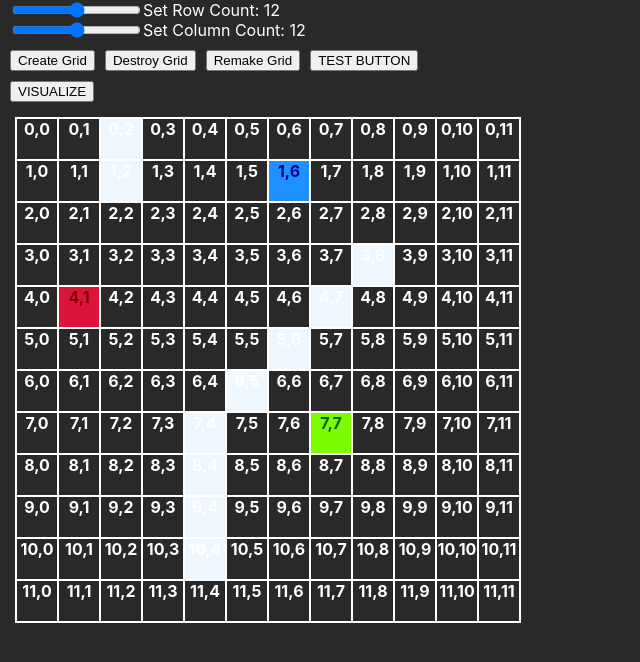
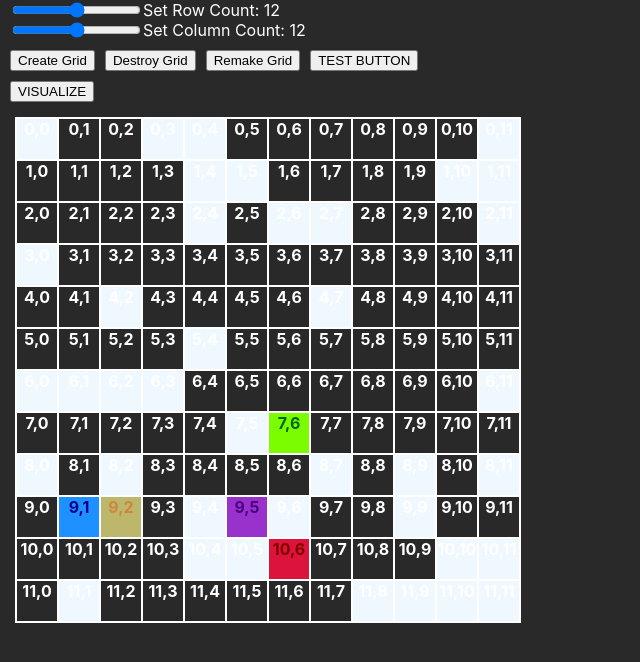
Before and after one commit to vik-ma/pathfinding-race, a React (Create React App) app: page / in a window 1280 px wide. Shown: the top 662 px of the page, without its empty margins (0-640 px from the left). Built offline with nearby package versions, Linux system fonts and the light colour scheme.

Commit message:
Added randomly generated walls and start/goal nodes

```diff
--- a/src/App.js
+++ b/src/App.js
@@ -13,19 +13,56 @@ function App() {
   const [rowCount, setRowCount] = useState(SLIDER_DEFAULT_VALUE);
   const [colCount, setColCount] = useState(SLIDER_DEFAULT_VALUE);
 
+  // const [randRow1, setRandRow1] = useState(Math.floor(Math.random() * rowCount));
+  // const [randRow2, setRandRow2] = useState(Math.floor(Math.random() * rowCount));
+  // const [randRow3, setRandRow3] = useState(Math.floor(Math.random() * rowCount));
+  // const [randRow4, setRandRow4] = useState(Math.floor(Math.random() * rowCount));
+  // const [randRow5, setRandRow5] = useState(Math.floor(Math.random() * rowCount));
+
+  // const [randCol1, setRandCol1] = useState(Math.floor(Math.random() * colCount));
+  // const [randCol2, setRandCol2] = useState(Math.floor(Math.random() * colCount));
+  // const [randCol3, setRandCol3] = useState(Math.floor(Math.random() * colCount));
+  // const [randCol4, setRandCol4] = useState(Math.floor(Math.random() * colCount));
+  // const [randCol5, setRandCol5] = useState(Math.floor(Math.random() * colCount));
+
   const [gridKey, setGridKey] = useState(0);
 
   const remakeGrid = () => {
     setIsGridRendered(false);
     setGridKey(gridKey + 1);
     setIsGridRendered(true);
+    // setRandRow1(Math.floor(Math.random() * rowCount));
+    // setRandRow2(Math.floor(Math.random() * rowCount));
+    // setRandRow3(Math.floor(Math.random() * rowCount));
+    // setRandRow4(Math.floor(Math.random() * rowCount));
+    // setRandRow5(Math.floor(Math.random() * rowCount));
+    // setRandCol1(Math.floor(Math.random() * colCount));
+    // setRandCol2(Math.floor(Math.random() * colCount));
+    // setRandCol3(Math.floor(Math.random() * colCount));
+    // setRandCol4(Math.floor(Math.random() * colCount));
+    // setRandCol5(Math.floor(Math.random() * colCount));
   };
 
   return (
     <div className="App">
       <header className="App-header">
         <GridContext.Provider
-          value={{ rowCount, setRowCount, colCount, setColCount }}
+          value={{
+            rowCount,
+            setRowCount,
+            colCount,
+            setColCount,
+            // randRow1,
+            // randRow2,
+            // randRow3,
+            // randRow4,
+            // randRow5,
+            // randCol1,
+            // randCol2,
+            // randCol3,
+            // randCol4,
+            // randCol5,
+          }}
         >
           <GridCustomizer />
           <div className="buttonContainer">
--- a/src/PathfindingVisualizer/GridGenerator.js
+++ b/src/PathfindingVisualizer/GridGenerator.js
@@ -11,22 +11,42 @@ import { BidirectionalSearch } from "../Algorithms/BidirectionalSearch";
 export const GridGenerator = () => {
   const { rowCount, colCount } = useContext(GridContext);
 
-  const [startNodeRow1, setStartNodeRow1] = useState(4);
-  const [startNodeCol1, setStartNodeCol1] = useState(1);
+  const [startNodeRow1, setStartNodeRow1] = useState(
+    Math.floor(Math.random() * rowCount)
+  );
+  const [startNodeCol1, setStartNodeCol1] = useState(
+    Math.floor(Math.random() * rowCount)
+  );
 
-  const [startNodeRow2, setStartNodeRow2] = useState(1);
-  const [startNodeCol2, setStartNodeCol2] = useState(6);
+  const [startNodeRow2, setStartNodeRow2] = useState(
+    Math.floor(Math.random() * rowCount)
+  );
+  const [startNodeCol2, setStartNodeCol2] = useState(
+    Math.floor(Math.random() * rowCount)
+  );
 
-  const [startNodeRow3, setStartNodeRow3] = useState(14);
-  const [startNodeCol3, setStartNodeCol3] = useState(6);
+  const [startNodeRow3, setStartNodeRow3] = useState(
+    Math.floor(Math.random() * rowCount)
+  );
+  const [startNodeCol3, setStartNodeCol3] = useState(
+    Math.floor(Math.random() * rowCount)
+  );
 
-  const [startNodeRow4, setStartNodeRow4] = useState(17);
-  const [startNodeCol4, setStartNodeCol4] = useState(17);
+  const [startNodeRow4, setStartNodeRow4] = useState(
+    Math.floor(Math.random() * rowCount)
+  );
+  const [startNodeCol4, setStartNodeCol4] = useState(
+    Math.floor(Math.random() * rowCount)
+  );
 
-  const [goalNodeRow, setGoalNodeRow] = useState(7);
-  const [goalNodeCol, setGoalNodeCol] = useState(7);
+  const [goalNodeRow, setGoalNodeRow] = useState(
+    Math.floor(Math.random() * rowCount)
+  );
+  const [goalNodeCol, setGoalNodeCol] = useState(
+    Math.floor(Math.random() * rowCount)
+  );
 
-  const [numStartNodes, setStartNumNodes] = useState(2);
+  const [numStartNodes, setStartNumNodes] = useState(4);
 
   const [savedGrid1, setSavedGrid1] = useState([]);
   const [savedGrid2, setSavedGrid2] = useState([]);
@@ -42,6 +62,35 @@ export const GridGenerator = () => {
   const createGrid = () => {
     let gridsForAllStartNodes = [];
 
+    const wallDensity = Math.floor(rowCount * colCount * 0.3);
+
+    const walls = new Set();
+    const goal = [goalNodeRow, goalNodeCol];
+    const start1 = [startNodeRow1, startNodeCol1];
+    const start2 = [startNodeRow2, startNodeCol2];
+    const start3 = [startNodeRow3, startNodeCol3];
+    const start4 = [startNodeRow4, startNodeCol4];
+    walls.add(goal, start1, start2);
+    if (numStartNodes >= 3) {
+      walls.add(start3);
+      if (numStartNodes >= 4) {
+        walls.add(start4);
+      }
+    }
+    while (walls.size !== wallDensity) {
+      walls.add([
+        Math.floor(Math.random() * rowCount),
+        Math.floor(Math.random() * colCount),
+      ]);
+    }
+    walls.delete(goal, start1, start2, start3, start4);
+    // if (numStartNodes >= 3) {
+    //   walls.delete(start3);
+    //   if (numStartNodes >= 4) {
+    //     walls.delete(start4);
+    //   }
+    // }
+
     for (let i = 0; i < numStartNodes; i++) {
       const grid = new Array(rowCount);
 
@@ -53,9 +102,10 @@ export const GridGenerator = () => {
 
       setGridLayout(grid);
 
-      createWalls(grid);
+      createWalls(grid, walls);
 
       createAdjacentNodeMatrix(grid);
+      // console.log(grid.adjacentNodes);
 
       gridsForAllStartNodes.push(grid);
     }
@@ -82,20 +132,10 @@ export const GridGenerator = () => {
     }
   };
 
-  const createWalls = (grid) => {
-    grid[0][2].isWall = true;
-    // grid[1][0].isWall = true;
-    // grid[1][1].isWall = true;
-    grid[1][2].isWall = true;
-    grid[7][4].isWall = true;
-    grid[6][5].isWall = true;
-    grid[5][6].isWall = true;
-    grid[4][7].isWall = true;
-    grid[3][8].isWall = true;
-    grid[8][4].isWall = true;
-    grid[9][4].isWall = true;
-    grid[10][4].isWall = true;
-    // grid[11][4].isWall = true;
+  const createWalls = (grid, walls) => {
+    walls.forEach((element) => {
+      grid[element[0]][element[1]].isWall = true;
+    });
   };
 
   const drawGrid = (
@@ -232,12 +272,17 @@ export const GridGenerator = () => {
       }
     }
 
+    // console.log(grid1[goalNodeRow][goalNodeCol]);
+    // console.log(grid2[goalNodeRow][goalNodeCol]);
+    // console.log(grid3[goalNodeRow][goalNodeCol]);
+    // console.log(grid4[goalNodeRow][goalNodeCol]);
+
     let algoMap = {};
     let algoPathLengths = [];
 
     for (let i = 1; i < numStartNodes + 1; i++) {
-      let algoType = Math.floor(Math.random() * 6);
-      // let algoType = 5;
+      // let algoType = Math.floor(Math.random() * 6);
+      let algoType = 5;
       switch (algoType) {
         case 0:
           var algo = Astar(gridStartMap[i], gridGoalMap[i]);
@@ -274,10 +319,14 @@ export const GridGenerator = () => {
       }
     }
 
-    console.log(1, "Crimson", algoMap[1].algoName);
-    console.log(2, "Blue", algoMap[2].algoName);
+    // console.log(1, "Crimson", algoMap[1].algoName);
+    // console.log(2, "Blue", algoMap[2].algoName);
     // console.log(3, "Khaki", algoMap[3].algoName);
     // console.log(4, "Orchid", algoMap[4].algoName);
+    console.log(algoMap[1]);
+    console.log(algoMap[2]);
+    console.log(algoMap[3]);
+    console.log(algoMap[4]);
 
     let pathMinLength = Math.min(...algoPathLengths);
 
```
